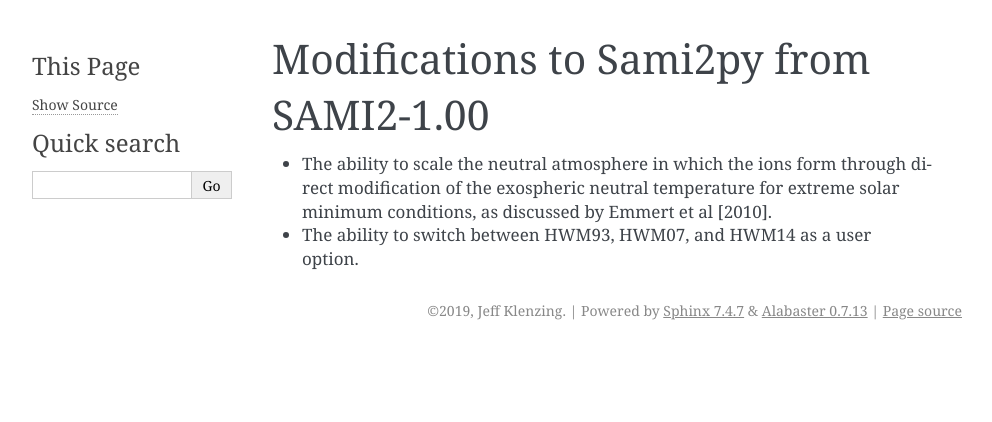
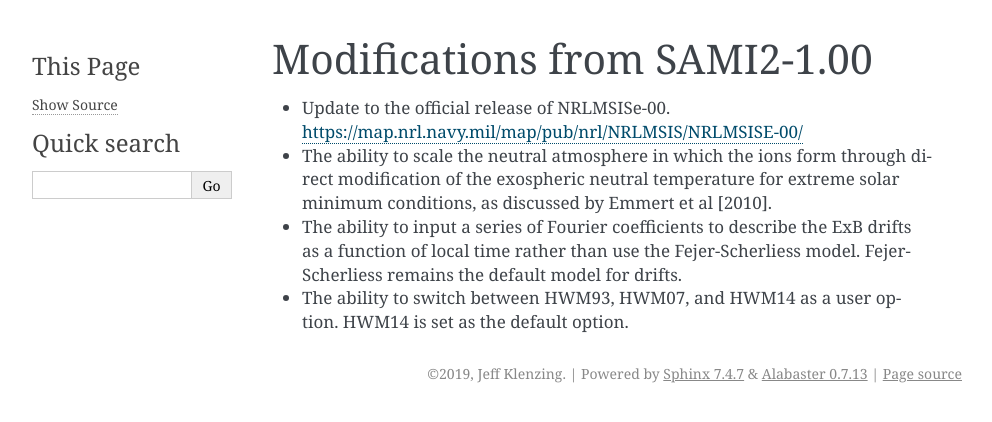
Before and after one commit to sami2py/sami2py, a Sphinx documentation site: the page built from docs/modifications.rst, in a window 1280 px wide. Shown: the top 422 px of the page, without its empty margins (148-1140 px from the left). Built offline with Sphinx 7.4.7, drawn with Linux system fonts in a browser that asks for light colours; formulas are drawn with MathJax 3.

Commit message:
more mods

```diff
--- a/docs/modifications.rst
+++ b/docs/modifications.rst
@@ -1,7 +1,9 @@
 .. _modifications:
 
-Modifications to Sami2py from SAMI2-1.00
+Modifications from SAMI2-1.00
 ========================================
 
+- Update to the official release of NRLMSISe-00. https://map.nrl.navy.mil/map/pub/nrl/NRLMSIS/NRLMSISE-00/
 - The ability to scale the neutral atmosphere in which the ions form through direct modification of the exospheric neutral temperature for extreme solar minimum conditions, as discussed by Emmert et al [2010].
-- The ability to switch between HWM93, HWM07, and HWM14 as a user option.
+- The ability to input a series of Fourier coefficients to describe the ExB drifts as a function of local time rather than use the Fejer-Scherliess model. Fejer-Scherliess remains the default model for drifts.
+- The ability to switch between HWM93, HWM07, and HWM14 as a user option.  HWM14 is set as the default option.
```
